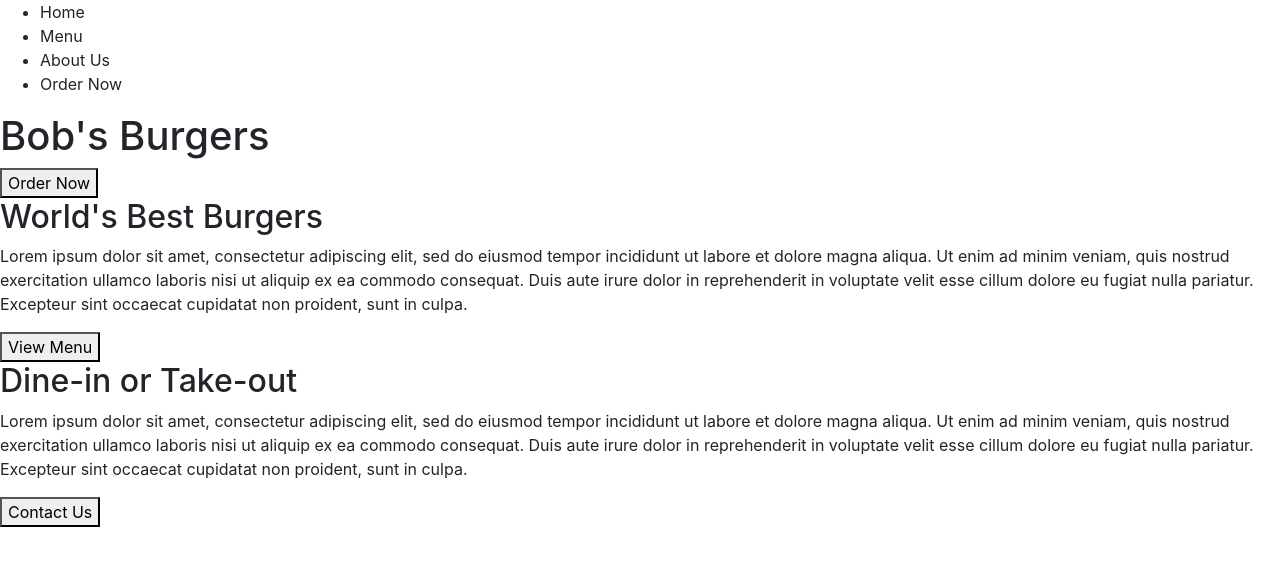
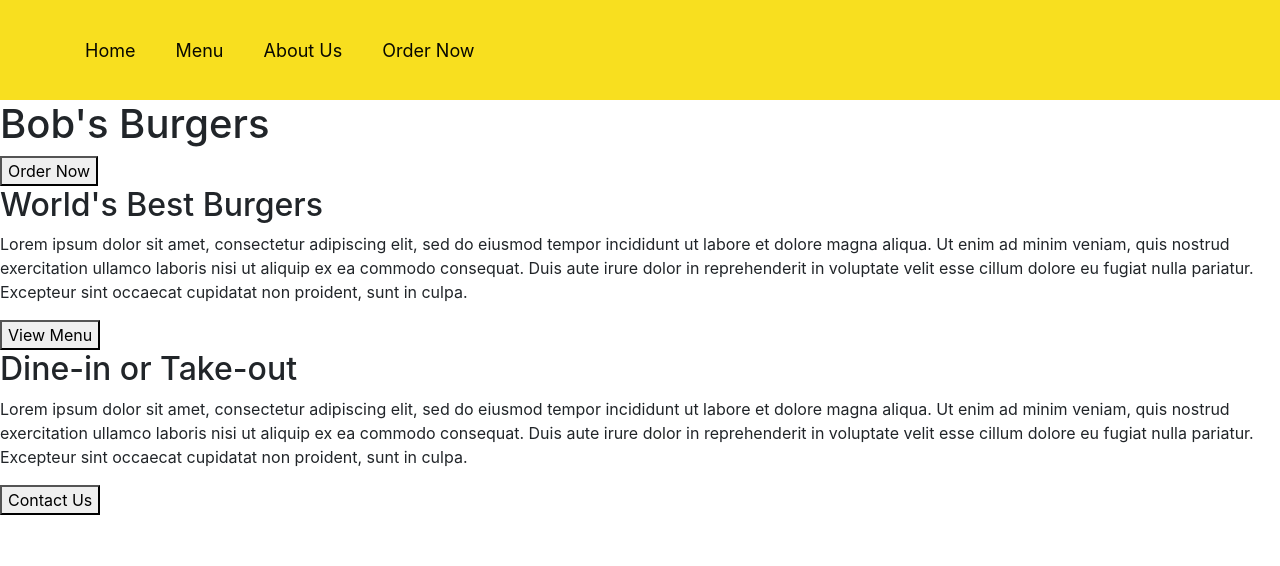
Before and after one commit to carlymarie-designs/m3-hw3-jackson-carly, a website: page index.html in a window 1280 px wide. Drawn offline with Linux system fonts and the light colour scheme.

Commit message:
style nav

```diff
--- a/index.html
+++ b/index.html
@@ -16,12 +16,18 @@
   </head>
 
   <body>
-    <ul>
-      <li>Home</li>
-      <li>Menu</li>
-      <li>About Us</li>
-      <li>Order Now</li>
-    </ul>
+
+    <nav>
+      <div class="container">
+        <ul>
+          <li><a href="#">Home</a></li>
+          <li><a href="#">Menu</a></li>
+          <li><a href="#">About Us</a></li>
+          <li><a href="#">Order Now</a></li>
+        </ul>
+      </div>
+    </nav>
+
     <h1>Bob's Burgers</h1>
     <button>Order Now</button>
     <h2>World's Best Burgers</h2>
@@ -30,6 +36,7 @@
     <h2>Dine-in or Take-out</h2>
     <p>Lorem ipsum dolor sit amet, consectetur adipiscing elit, sed do eiusmod tempor incididunt ut labore et dolore magna aliqua. Ut enim ad minim veniam, quis nostrud exercitation ullamco laboris nisi ut aliquip ex ea commodo consequat. Duis aute irure dolor in reprehenderit in voluptate velit esse cillum dolore eu fugiat nulla pariatur. Excepteur sint occaecat cupidatat non proident, sunt in culpa.</p>
     <button>Contact Us</button>
+
   </body>
 
 </html>
--- a/scss/styles.scss
+++ b/scss/styles.scss
@@ -13,3 +13,42 @@
 // Fonts Details
 
 /*----------------------  Mixins  ------------------*/
+
+/*----------------------  Styles  ------------------*/
+
+nav {
+	background-color: $yellow;
+	height: 100px;
+	display: flex;
+	justify-content: start;
+	align-items: center;
+
+	ul {
+		list-style: none;
+		padding: 0;
+		margin: 0;
+		display: flex;
+
+		li > a {
+			font-size: 18px;
+			color: $black;
+			margin-right: 40px;
+
+			&:hover {
+				color: $red;
+			}
+
+			@include media-breakpoint-down(sm) {
+				font-size: 14px;
+			}
+
+			@include media-breakpoint-down(sm) {
+				margin-right: 20px;
+			}
+		}
+
+		@include media-breakpoint-down(sm) {
+			justify-content: center;
+		}
+	}
+}
```
Also changed, not shown: css/styles.css.
